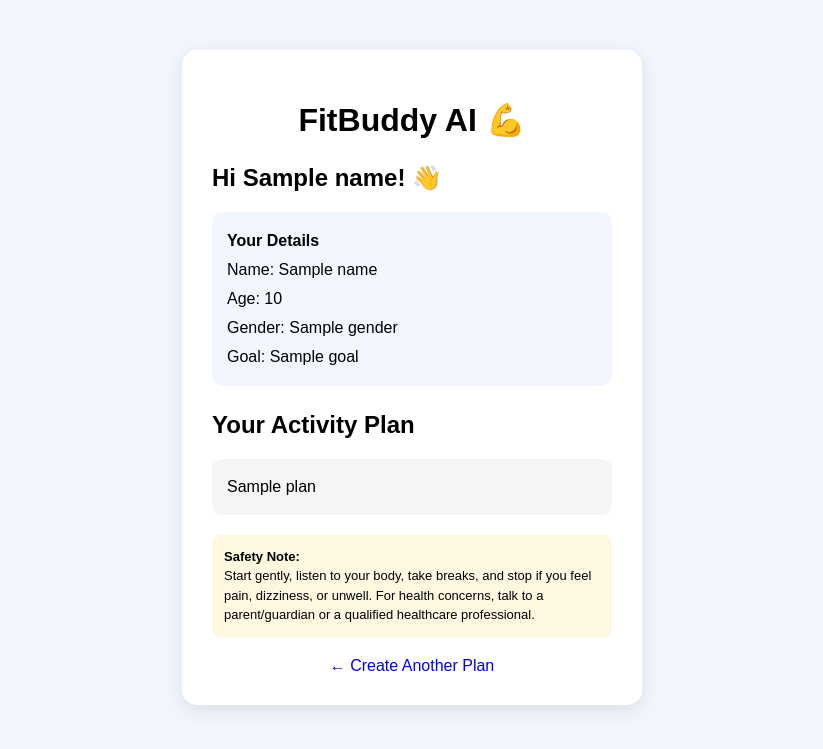
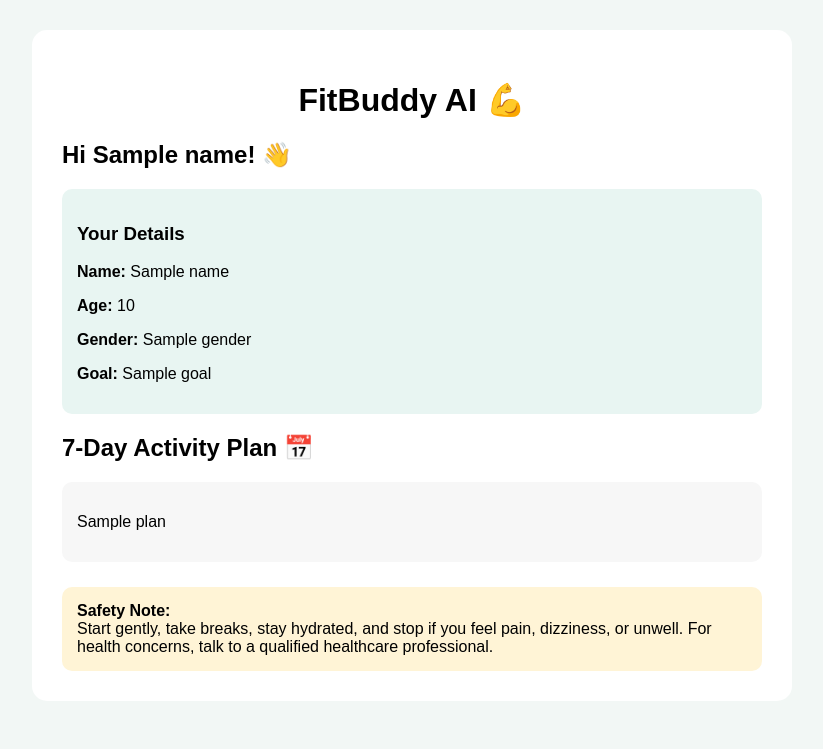
Before and after one commit to santhoshrajofficial08-commits/FitBuddy-AI, a FastAPI app: template templates/result.html in a window 1280 px wide. Shown: the top 749 px of the page, without its empty margins (228-1051 px from the left). Run offline with FastAPI, Linux system fonts and the light colour scheme; the template is opened without the code that fills it: most values are stand-ins (such as "Sample title", 1, 10 or a date in 2020).

Commit message:
Add 7 day activity schedule

```diff
--- a/main.py
+++ b/main.py
@@ -24,71 +24,69 @@ def generate_plan(
     gender: str = Form(...),
     goal: str = Form(...)
 ):
-
     name = name.strip()
     gender = gender.strip()
 
-    # Basic validation
     if not name:
-        error = "Please enter your name."
-        return templates.TemplateResponse(
-            request=request,
-            name="result.html",
-            context={
-                "request": request,
-                "name": "",
-                "goal": goal,
-                "plan": error
-            }
-        )
+        plan = "Please enter your name."
 
-    if age < 5 or age > 100:
-        error = "Please enter a valid age."
-        return templates.TemplateResponse(
-            request=request,
-            name="result.html",
-            context={
-                "request": request,
-                "name": name,
-                "goal": goal,
-                "plan": error
-            }
-        )
+    elif age < 5 or age > 100:
+        plan = "Please enter a valid age."
 
-    # Goal-based plan
-    if goal == "fitness":
-        plan = (
-            "Try enjoyable activities such as walking, cycling, "
-            "or a sport. Start gently, take breaks, "
-            "and build activity gradually."
-        )
+    elif goal == "fitness":
+        plan = """
+Day 1: Brisk Walking - 20 minutes
+Day 2: Cycling - 20 minutes
+Day 3: Light Jogging - 15 minutes
+Day 4: Rest and Stretching
+Day 5: Walking + Light Exercise - 25 minutes
+Day 6: Outdoor Sport - 30 minutes
+Day 7: Rest and Gentle Stretching
+"""
 
     elif goal == "strength":
-        plan = (
-            "Try simple bodyweight movements such as squats "
-            "and wall push-ups. Focus on comfortable movement, "
-            "good form, and enough rest."
-        )
+        plan = """
+Day 1: Squats + Wall Push-ups
+Day 2: Light Strength Exercises
+Day 3: Rest and Stretching
+Day 4: Squats + Wall Push-ups
+Day 5: Bodyweight Exercises
+Day 6: Light Strength Activity
+Day 7: Rest and Gentle Stretching
+"""
 
     elif goal == "running":
-        plan = (
-            "Start with comfortable walking and short periods "
-            "of easy jogging if it feels good. Increase gradually "
-            "and include rest days."
-        )
+        plan = """
+Day 1: Walking - 15 minutes
+Day 2: Walking + Easy Jogging - 15 minutes
+Day 3: Rest and Stretching
+Day 4: Walking + Easy Jogging - 20 minutes
+Day 5: Easy Walking - 20 minutes
+Day 6: Easy Jogging - 15 minutes
+Day 7: Rest and Gentle Stretching
+"""
 
     elif goal == "active":
-        plan = (
-            "Add more movement to your day through walking, "
-            "outdoor activities, cycling, or games you enjoy. "
-            "Take regular breaks and stay hydrated."
-        )
+        plan = """
+Day 1: Walking - 20 minutes
+Day 2: Cycling - 20 minutes
+Day 3: Outdoor Games - 30 minutes
+Day 4: Rest and Light Stretching
+Day 5: Walking - 25 minutes
+Day 6: Cycling or Sports - 30 minutes
+Day 7: Rest and Gentle Stretching
+"""
 
     else:
-        plan = (
-            "Choose an activity you enjoy, start gently, "
-            "and build up gradually while taking enough rest."
-        )
+        plan = """
+Day 1: Light Walking - 20 minutes
+Day 2: Simple Exercise - 15 minutes
+Day 3: Rest and Stretching
+Day 4: Walking - 20 minutes
+Day 5: Light Exercise - 20 minutes
+Day 6: Outdoor Activity - 30 minutes
+Day 7: Rest and Gentle Stretching
+"""
 
     return templates.TemplateResponse(
         request=request,
--- a/templates/result.html
+++ b/templates/result.html
@@ -1,61 +1,53 @@
 <!DOCTYPE html>
-<html>
+<html lang="en">
 <head>
-    <title>FitBuddy Result</title>
+    <meta charset="UTF-8">
+    <meta name="viewport" content="width=device-width, initial-scale=1.0">
+    <title>FitBuddy AI - 7 Day Plan</title>
 
     <style>
         body {
             font-family: Arial, sans-serif;
-            background: #f2f7ff;
+            background: #f2f7f5;
             margin: 0;
-            padding: 0;
+            padding: 30px;
         }
 
         .container {
-            width: 400px;
-            margin: 50px auto;
+            max-width: 700px;
+            margin: auto;
             background: white;
             padding: 30px;
             border-radius: 15px;
-            box-shadow: 0 5px 20px rgba(0, 0, 0, 0.1);
         }
 
         h1 {
             text-align: center;
         }
 
-        h2 {
-            margin-top: 25px;
+        .details {
+            background: #e8f5f2;
+            padding: 15px;
+            border-radius: 10px;
+            margin: 20px 0;
         }
 
-        .details {
+        .day {
+            background: #f7f7f7;
             padding: 15px;
-            background: #f2f7ff;
+            margin: 12px 0;
             border-radius: 10px;
-            line-height: 1.8;
         }
 
-        .plan {
-            padding: 15px;
-            background: #f5f5f5;
-            border-radius: 10px;
-            line-height: 1.6;
+        .day h3 {
+            margin-top: 0;
         }
 
-        .note {
-            margin-top: 20px;
-            padding: 12px;
-            background: #fff8e1;
-            border-radius: 8px;
-            font-size: 13px;
-            line-height: 1.5;
-        }
-
-        a {
-            display: block;
-            text-align: center;
-            margin-top: 20px;
-            text-decoration: none;
+        .safety {
+            margin-top: 25px;
+            padding: 15px;
+            background: #fff4d6;
+            border-radius: 10px;
         }
     </style>
 </head>
@@ -69,28 +61,35 @@
     <h2>Hi {{ name }}! 👋</h2>
 
     <div class="details">
-            <strong>Your Details</strong><br>
-            Name: {{ name }}<br>
-            Age: {{ age }}<br>
-            Gender: {{ gender }}<br>
-            Goal: {{ goal }}
+        <h3>Your Details</h3>
+        <p><strong>Name:</strong> {{ name }}</p>
+        <p><strong>Age:</strong> {{ age }}</p>
+        <p><strong>Gender:</strong> {{ gender }}</p>
+        <p><strong>Goal:</strong> {{ goal }}</p>
     </div>
 
-        <h2>Your Activity Plan</h2>
+    <h2>7-Day Activity Plan 📅</h2>
 
-        <div class="plan">
-            {{ plan }}
+    {% for day in plan.split('\n') %}
+        {% if day.strip() %}
+            {% set parts = day.split(':', 1) %}
+            <div class="day">
+                {% if parts|length == 2 %}
+                    <h3>{{ parts[0] }}</h3>
+                    <p>{{ parts[1] }}</p>
+                {% else %}
+                    <p>{{ day }}</p>
+                {% endif %}
             </div>
+        {% endif %}
+    {% endfor %}
 
-        <div class="note">
+    <div class="safety">
         <strong>Safety Note:</strong><br>
-            Start gently, listen to your body, take breaks,
-            and stop if you feel pain, dizziness, or unwell.
-            For health concerns, talk to a parent/guardian
-            or a qualified healthcare professional.
+        Start gently, take breaks, stay hydrated, and stop if you
+        feel pain, dizziness, or unwell. For health concerns,
+        talk to a qualified healthcare professional.
     </div>
-
-        <a href="/">← Create Another Plan</a>
 
 </div>
 
```
Lines whose indentation alone changed are shown as unchanged.
